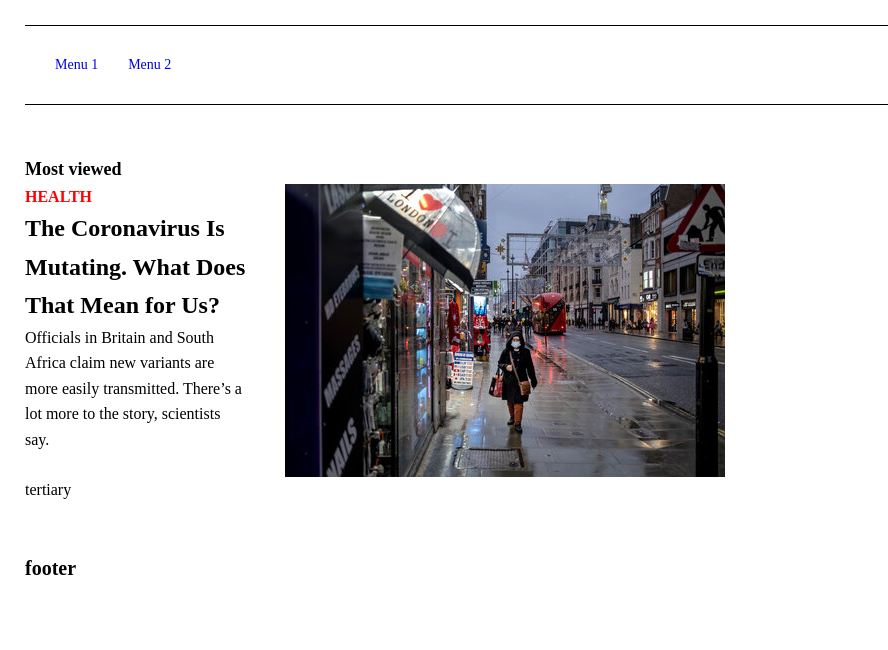
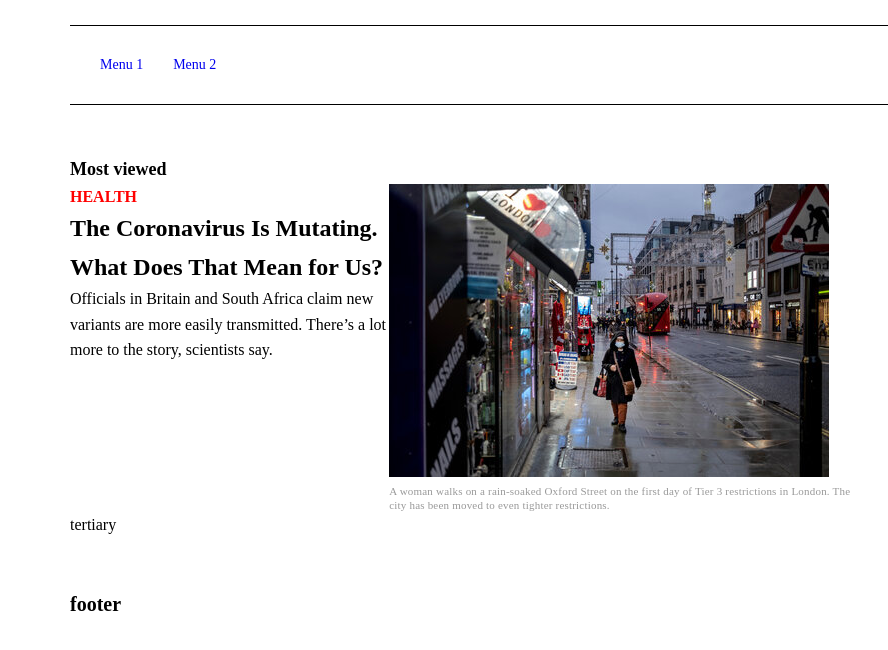
Before and after one commit to dongwook00/my-nyt-app, a website: page index.html in a window 1280 px wide. Shown: the whole page, without its empty margins (0-888 px from the left). Drawn offline with Linux system fonts and the light colour scheme.

Commit message:
added image caption

```diff
--- a/index.html
+++ b/index.html
@@ -28,11 +28,17 @@
                             <h1 class="article__title">The Coronavirus Is Mutating. What Does That Mean for Us?</h1>
                             <p class="article__abstract">Officials in Britain and South Africa claim new variants are more easily transmitted. There’s a lot more to the story, scientists say.</p>
                         </div>
-                        <div class="article__image">
+                        <figure class="article__image">
                             <img src="./assets/images/sample.jpg" alt="Article image">
-                        </div>
+                            <figcaption class="image__caption">A woman walks on a rain-soaked Oxford Street on the first day of Tier 3 restrictions in London. The city has been moved to even tighter restrictions.</figcaption>
+                        </figure>
                     </div>
                     <div class="most-viewed__secondary">
+                        <div class="article__text">
+                            <h4 class="article__category"></h4>
+                            <h1 class="article__title"></h1>
+                            <p class="article__abstract"></p>
+                        </div>
                     </div>
                     <div class="most-viewed__tertiary">tertiary</div>
                 </section>
--- a/scss/_content.scss
+++ b/scss/_content.scss
@@ -6,22 +6,20 @@
 
     &__primary {
         display: flex;
-        flex: 0 0 60%;
+        flex: 0 0 70%;
         justify-content: space-between;
 
         .article__text {
-            flex: 0 0 30%;
+            flex: 0 0 40%;
         }
 
         .article__image {
-            display: flex;
-            flex: 0 0 70%;
-            justify-content: center;
+            flex: 0 0 60%;
         }
     }
 
     &__secondary {
-        flex: 0 0 40%;
+        flex: 0 0 30%;
     }
 
 
--- a/scss/_layout.scss
+++ b/scss/_layout.scss
@@ -1,5 +1,5 @@
 .container {
-    max-width: 144rem;
+    max-width: 114rem;
     margin: 0 auto;
 }
 
--- a/scss/_typography.scss
+++ b/scss/_typography.scss
@@ -8,3 +8,10 @@
     color: red;
     text-transform: uppercase;
 }
+
+.image__caption {
+    color: #999;
+    letter-spacing: .2px;
+    line-height: 1.4rem;
+    font-size: 1.1rem;
+}
```
Also changed, not shown: css/style.css, 1 other file.
